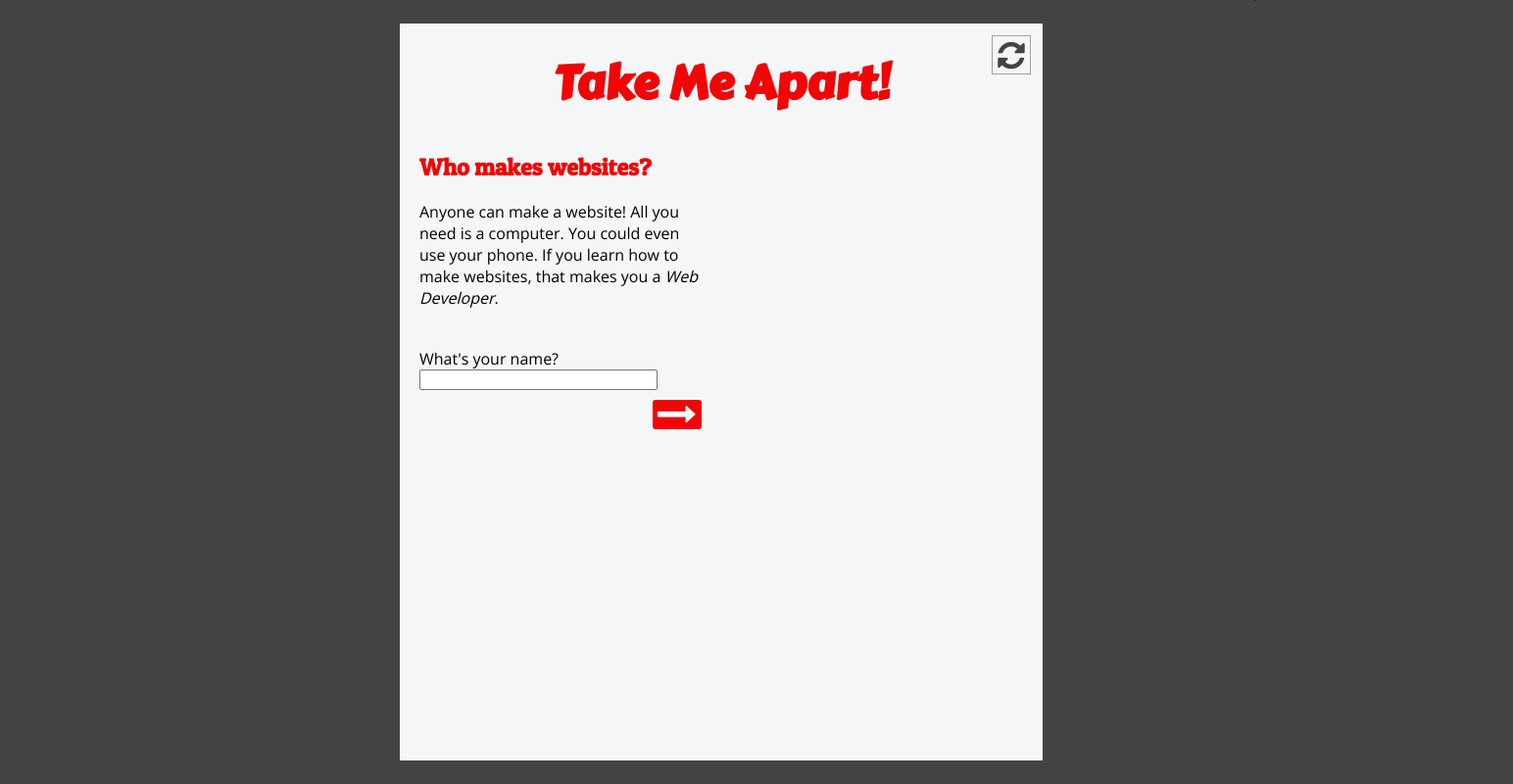
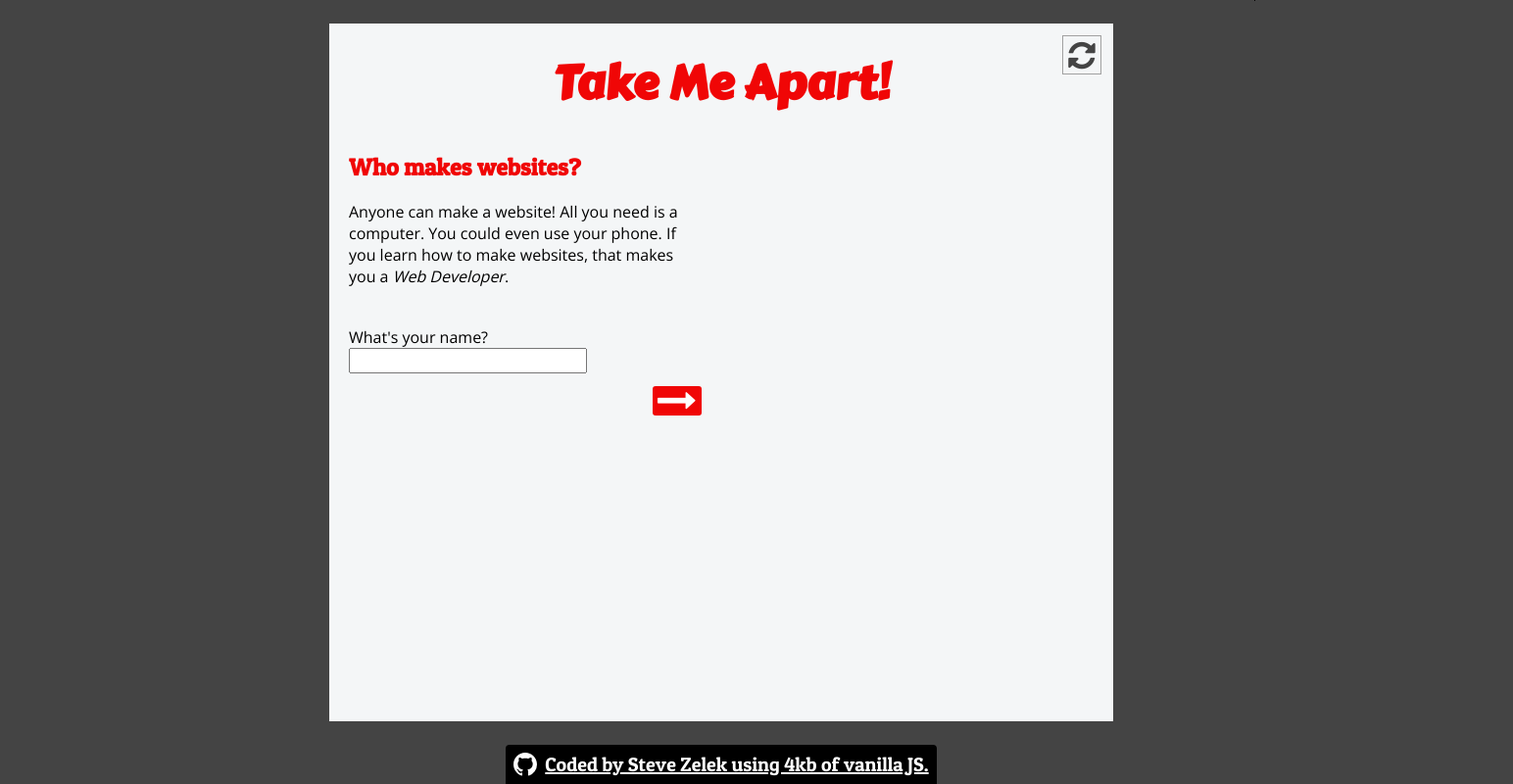
Before and after one commit to smzelek/takemeapart.com, a website built with webpack: page src/index.html in a window 1280 px wide. Shown: the whole page at 98% size, 1544 px wide, since content can reach past the window. Built offline with nearby package versions, Linux system fonts and the light colour scheme.

Commit message:
add github tag

```diff
--- a/src/index.html
+++ b/src/index.html
@@ -2,7 +2,7 @@
 <html>
 
 <head>
-    <meta http-equiv="Content-Type" content="text/html; charset=utf-8"/>
+    <meta http-equiv="Content-Type" content="text/html; charset=utf-8" />
 </head>
 
 <body>
@@ -197,6 +197,15 @@
             </div>
         </div>
     </div>
+    <footer id="banner">
+        <a class="github-link" href="https://github.com/smzelek/take-me-apart">
+            <svg fill="white" aria-hidden="true" viewBox="0 0 16 16" version="1.1" data-view-component="true"
+                class="github-logo">
+                <path fill-rule="evenodd" d="M8 0C3.58 0 0 3.58 0 8c0 3.54 2.29 6.53 5.47 7.59.4.07.55-.17.55-.38 0-.19-.01-.82-.01-1.49-2.01.37-2.53-.49-2.69-.94-.09-.23-.48-.94-.82-1.13-.28-.15-.68-.52-.01-.53.63-.01 1.08.58 1.23.82.72 1.21 1.87.87 2.33.66.07-.52.28-.87.51-1.07-1.78-.2-3.64-.89-3.64-3.95 0-.87.31-1.59.82-2.15-.08-.2-.36-1.02.08-2.12 0 0 .67-.21 2.2.82.64-.18 1.32-.27 2-.27.68 0 1.36.09 2 .27 1.53-1.04 2.2-.82 2.2-.82.44 1.1.16 1.92.08 2.12.51.56.82 1.27.82 2.15 0 3.07-1.87 3.75-3.65 3.95.29.25.54.73.54 1.48 0 1.07-.01 1.93-.01 2.2 0 .21.15.46.55.38A8.013 8.013 0 0016 8c0-4.42-3.58-8-8-8z">
+                </path>
+            </svg>Coded by Steve Zelek using 4kb of vanilla JS.
+        </a>
+    </footer>
 </body>
 
 </html>
--- a/src/styles.scss
+++ b/src/styles.scss
@@ -169,23 +169,9 @@
     }
 }
 
-// .eye-grab {
-//     animation: eye-grab 0.2s ease-in;
-// }
-
-// @keyframes eye-grab {
-//     0% {
-//         transform: scale(1);
-//     }
-
-//     50% {
-//         transform: scale(1.05);
-//     }
-
-//     100% {
-//         transform: scale(1);
-//     }
-// }
+* {
+    box-sizing: content-box;
+}
 
 .crash-landing {
     animation: crash-landing 1s ease-in;
@@ -326,13 +312,41 @@
     display: flex;
     justify-content: center;
     align-items: center;
+    flex-direction: column;
     min-width: 92rem;
     min-height: 700px;
 }
 
+#banner {
+    background: black;
+    font-family: "Patua One", cursive;
+    font-size: 20px;
+    padding: 8px;
+    border-top-left-radius: 4px;
+    border-top-right-radius: 4px;
+
+    .github-link {
+        display: flex;
+        color: white;
+
+        &:visited {
+            color: white;
+        }
+
+        &:hover, &:active {
+            filter:brightness(0.9)
+        }
+    }
+
+    .github-logo {
+        width: 24px;
+        height: 24px;
+        margin-right: 8px;
+    }
+}
+
 .container {
     height: 100%;
-    box-sizing: border-box;
     padding: 1.5rem;
     max-height: 60rem;
     overflow: hidden;
@@ -521,7 +535,6 @@
                     height: 18rem;
                     display: flex;
                     flex-direction: column;
-                    box-sizing: border-box;
                     padding: 10px 20px;
                     position: relative;
                     pointer-events: none;
@@ -576,7 +589,6 @@
         justify-content: center;
         align-items: center;
         padding: 1.5rem;
-        box-sizing: border-box;
 
         #cursor-changers {
             display: flex;
```
Also changed, not shown: src/index.js (+0 -7 lines), 1 other file.
